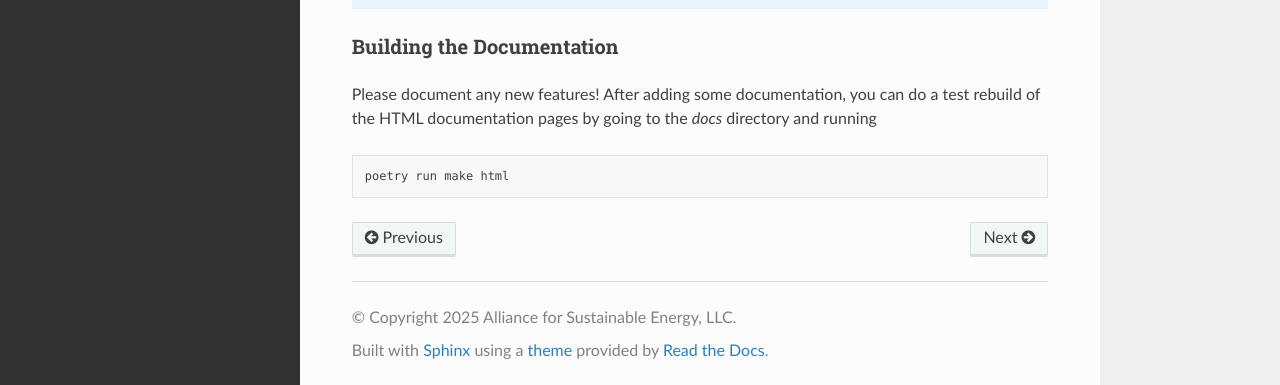
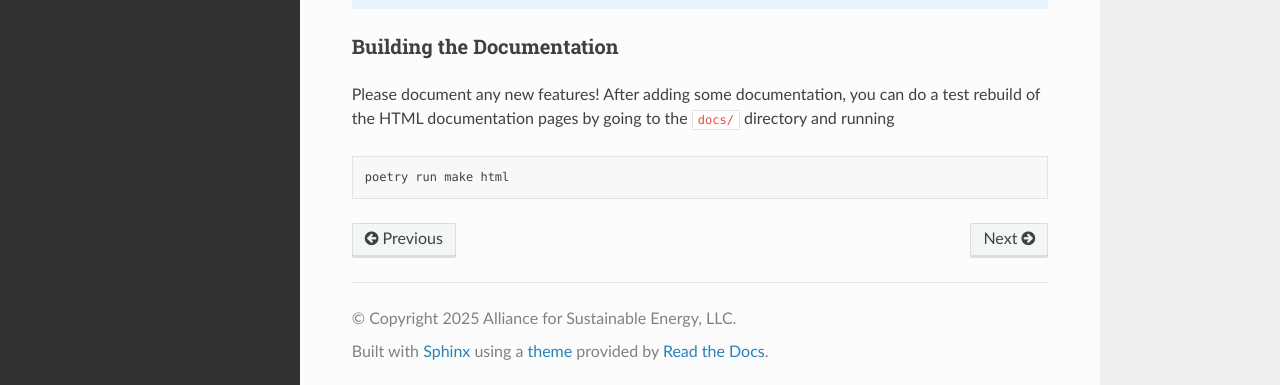
Before and after one commit to NREL/cmlm, a Sphinx documentation site: the page built from docs/contributing.rst, in a window 1280 px wide and 900 px high, scrolled down 671 px. Shown: the part 512-897 px from the top of the window. Built offline with Sphinx 7.4.7 and the Read the Docs theme 3.1.0, drawn with Linux system fonts in a browser that asks for light colours.

```diff
--- a/docs/contributing.rst
+++ b/docs/contributing.rst
@@ -44,6 +44,6 @@ Once all ``flake8`` messages have been addressed, the code will match the CMLM s
 Building the Documentation
 ~~~~~~~~~~~~~~~~~~~~~~~~~~
 
-Please document any new features! After adding some documentation, you can do a test rebuild of the HTML documentation pages by going to the `docs` directory and running ::
+Please document any new features! After adding some documentation, you can do a test rebuild of the HTML documentation pages by going to the ``docs/`` directory and running ::
 
     poetry run make html
```
